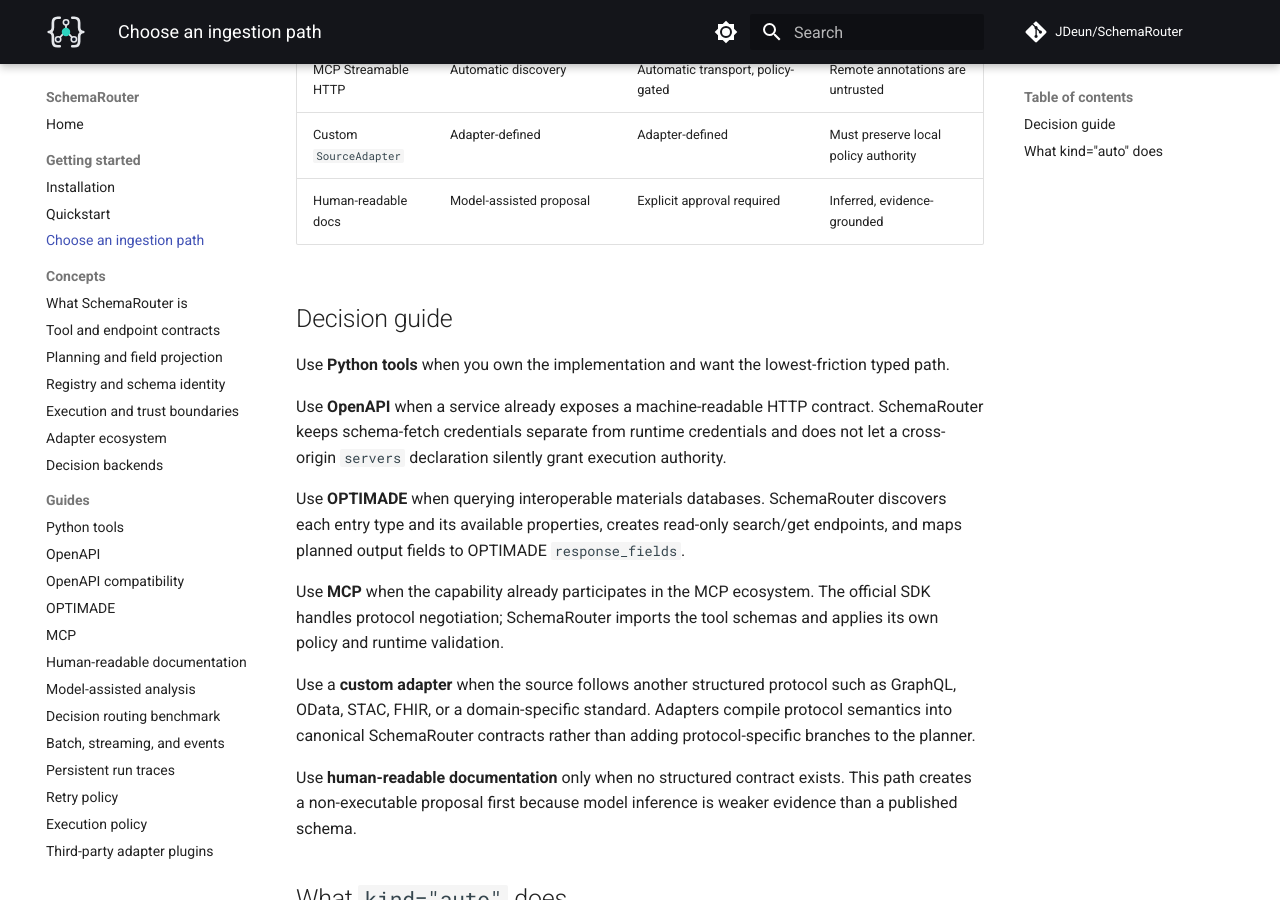
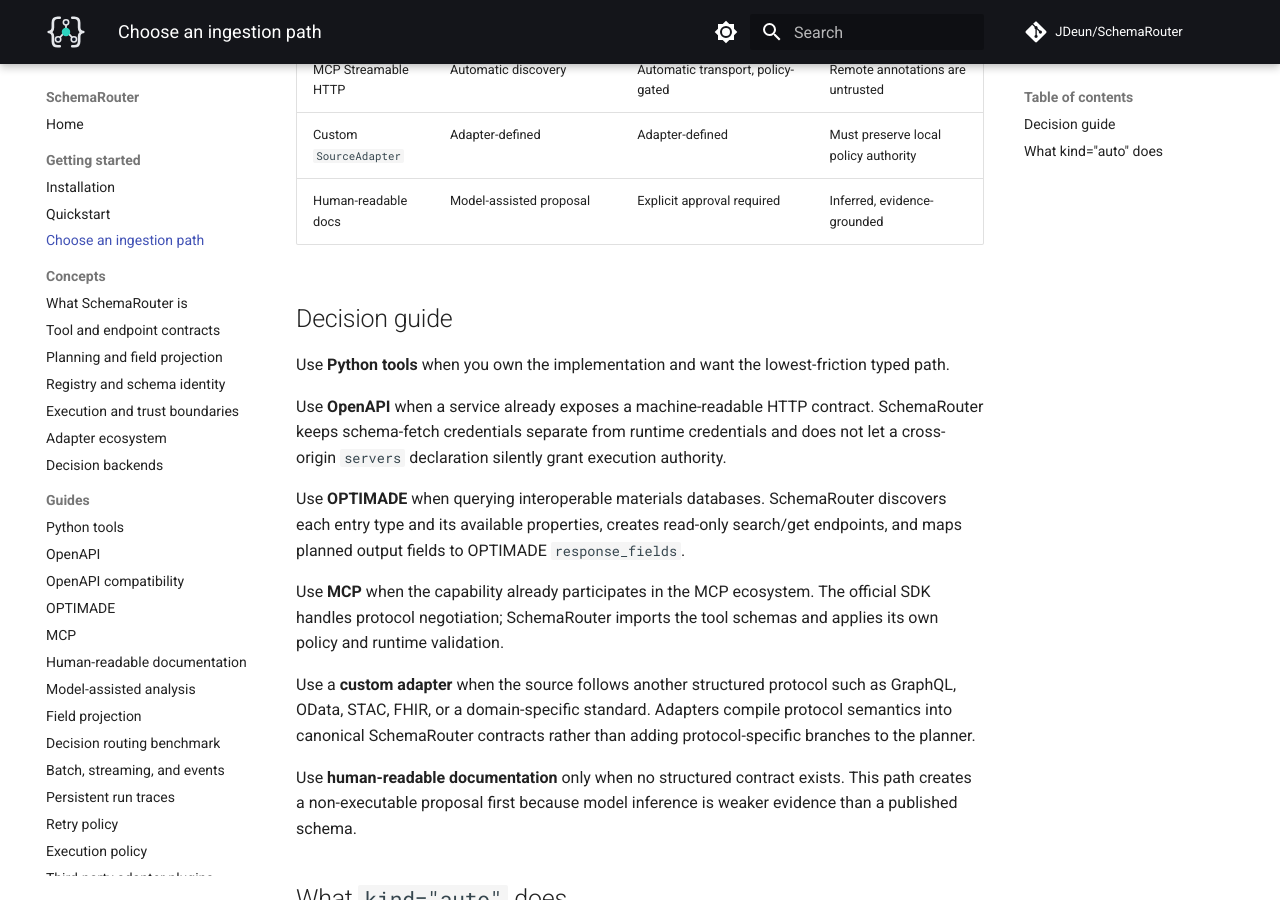
Before and after one commit to JDeun/SchemaRouter, an MkDocs documentation site: the page built from docs/getting-started/ingestion-paths.md, in a window 1280 px wide and 900 px high, scrolled down 480 px. Built offline with MkDocs 1.6.1 and Material for MkDocs 9.7.7, drawn with Linux system fonts in a browser that asks for light colours; comment, search, counter and statistics services are not loaded.

Commit message:
docs: add field projection guide to navigation

```diff
--- a/mkdocs.yml
+++ b/mkdocs.yml
@@ -106,6 +106,7 @@
       - MCP: guides/mcp.md
       - Human-readable documentation: guides/html-documentation.md
       - Model-assisted analysis: guides/model-analyzer.md
+      - Field projection: guides/field-projection.md
       - Decision routing benchmark: guides/decision-benchmark.md
       - Batch, streaming, and events: guides/runtime.md
       - Persistent run traces: guides/run-traces.md
```
